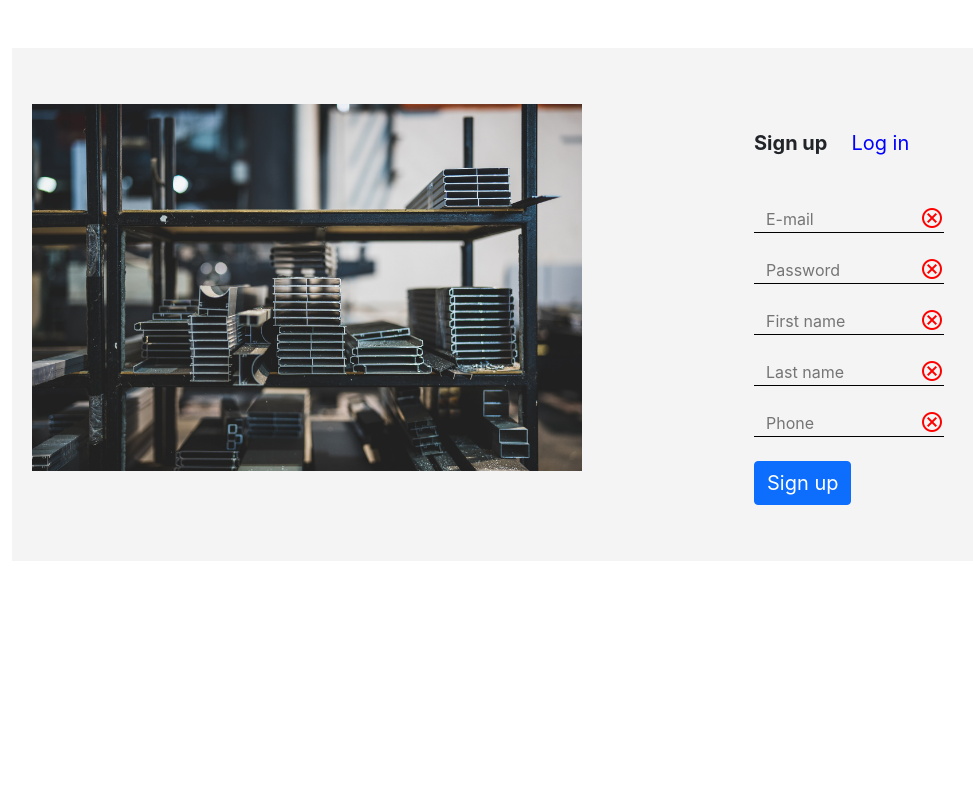
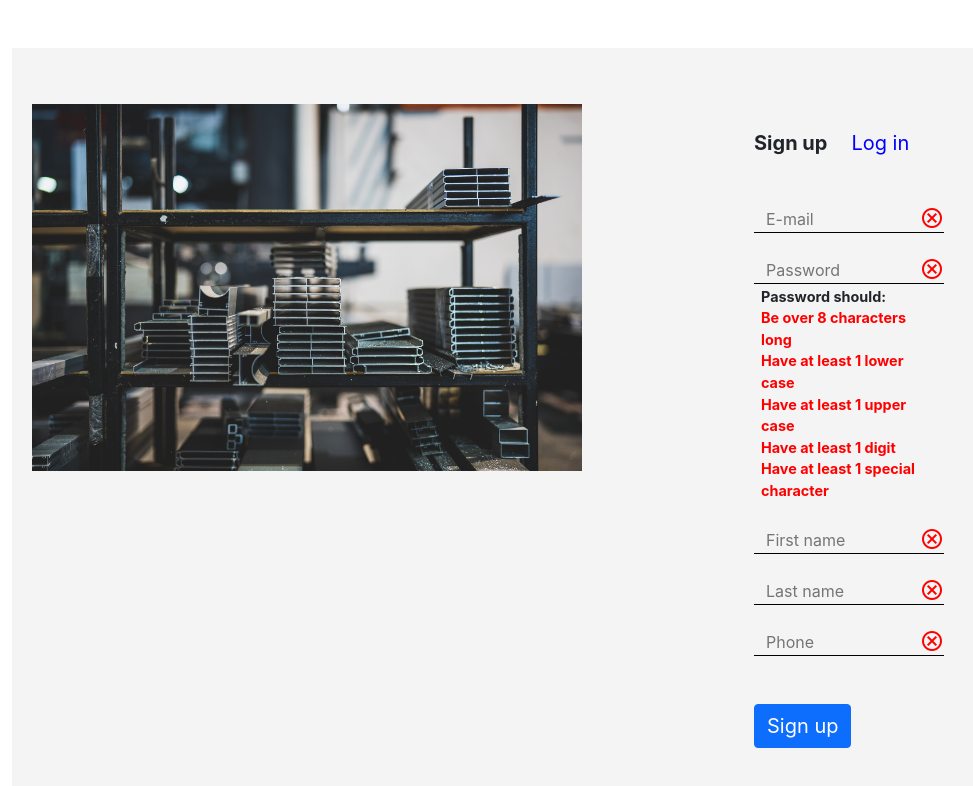
Before and after one commit to Robert-Michalski/Microservices-with-spring-cloud, a React (Create React App) app in the folder orderms/: page /register in a window 1280 px wide. Shown: the top 786 px of the page, without its empty margins (58-1031 px from the left). Built offline with nearby package versions, Linux system fonts and the light colour scheme.

Commit message:
add front-side validation

```diff
--- a/orderms/src/App.css
+++ b/orderms/src/App.css
@@ -227,8 +227,13 @@ img {
 .input-group-register {
   position: relative;
 }
-.input-group-register div {
+.input-group-register .register-icon {
   position: absolute;
   top: 0px;
   right: 0px;
 }
+.password-rules {
+  font-size: 0.9rem;
+  padding: 0.1rem 0.5rem;
+  font-weight: bold;
+}
--- a/orderms/src/components/Register.js
+++ b/orderms/src/components/Register.js
@@ -24,6 +24,13 @@ function Register() {
       iconController: {
         icon: "cancel",
         color: "red"
+      },
+      rulesController: {
+        lowerCase: false,
+        upperCase: false,
+        digit: false,
+        special: false,
+        length: false
       }
     },
     firstName: {
@@ -67,13 +74,17 @@ function Register() {
         }
         return
       case "passwordImmediately":
-        //TODO
-        // WHY IT ALWAYS RETURNS FALSE
-        // const passwordRegExp = /^.*(?=.{7,})(?=.*[a-zA-Z])(?=.*\d)(?=.*[!&$%&? "]).*$/
-        // passwordRegExp.test(draft.password.value)
-        //
         draft.password.value = action.value
-        draft.password.hasErrors = draft.password.value.length < 8
+        draft.password.rulesController.lowerCase = /.*[a-z].*/.test(draft.password.value)
+        draft.password.rulesController.upperCase = /.*[A-Z].*/.test(draft.password.value)
+        draft.password.rulesController.digit = /.*[0-9].*/.test(draft.password.value)
+        draft.password.rulesController.special = /[*@!#%&()^~{}]+/.test(draft.password.value)
+        draft.password.rulesController.length = draft.password.value.length >= 8
+        if (draft.password.rulesController.length && draft.password.rulesController.lowerCase && draft.password.rulesController.upperCase && draft.password.rulesController.digit && draft.password.rulesController.special) {
+          draft.password.hasErrors = false
+        } else {
+          draft.password.hasErrors = true
+        }
         if (draft.password.hasErrors) {
           draft.password.iconController.icon = "cancel"
           draft.password.iconController.color = "red"
@@ -169,9 +180,9 @@ function Register() {
                     dispatch({ type: "emailImmediately", value: e.target.value })
                   }}
                 />
-                <div className="material-symbols-outlined" style={{ color: state.mail.iconController.color }}>
+                <span className="material-symbols-outlined register-icon" style={{ color: state.mail.iconController.color }}>
                   {state.mail.iconController.icon}
-                </div>
+                </span>
               </div>
               <div className="d-flex input-group input-group-register mb-4 ">
                 <input
@@ -182,10 +193,19 @@ function Register() {
                   }}
                   className="container"
                 />
-                <div className="material-symbols-outlined" style={{ color: state.password.iconController.color }}>
+                <span className="material-symbols-outlined register-icon" style={{ color: state.password.iconController.color }}>
                   {state.password.iconController.icon}
+                </span>
+                <div className="d-flex flex-column password-rules">
+                  Password should:
+                  <span style={{ color: state.password.rulesController.length ? "green" : "red" }}>Be over 8 characters long</span>
+                  <span style={{ color: state.password.rulesController.lowerCase ? "green" : "red" }}>Have at least 1 lower case</span>
+                  <span style={{ color: state.password.rulesController.upperCase ? "green" : "red" }}>Have at least 1 upper case</span>
+                  <span style={{ color: state.password.rulesController.digit ? "green" : "red" }}>Have at least 1 digit</span>
+                  <span style={{ color: state.password.rulesController.special ? "green" : "red" }}>Have at least 1 special character</span>
                 </div>
               </div>
+
               <div className="d-flex input-group input-group-register mb-4 ">
                 <input
                   type="text"
@@ -195,9 +215,9 @@ function Register() {
                   }}
                   className="container"
                 />
-                <div className="material-symbols-outlined" style={{ color: state.firstName.iconController.color }}>
+                <span className="material-symbols-outlined register-icon" style={{ color: state.firstName.iconController.color }}>
                   {state.firstName.iconController.icon}
-                </div>
+                </span>
               </div>
               <div className="d-flex input-group input-group-register mb-4 ">
                 <input
@@ -208,11 +228,11 @@ function Register() {
                   }}
                   className="container"
                 />
-                <div className="material-symbols-outlined" style={{ color: state.lastName.iconController.color }}>
+                <span className="material-symbols-outlined register-icon" style={{ color: state.lastName.iconController.color }}>
                   {state.lastName.iconController.icon}
-                </div>
+                </span>
               </div>
-              <div className="d-flex input-group input-group-register mb-4 ">
+              <div className="d-flex input-group input-group-register mb-5 ">
                 <input
                   type="text"
                   placeholder="Phone"
@@ -221,9 +241,9 @@ function Register() {
                   }}
                   className="container"
                 />
-                <div className="material-symbols-outlined" style={{ color: state.phone.iconController.color }}>
+                <span className="material-symbols-outlined register-icon" style={{ color: state.phone.iconController.color }}>
                   {state.phone.iconController.icon}
-                </div>
+                </span>
               </div>
               <div className="d-flex">
                 <button type="input" className="btn btn-primary fs-5">
```
